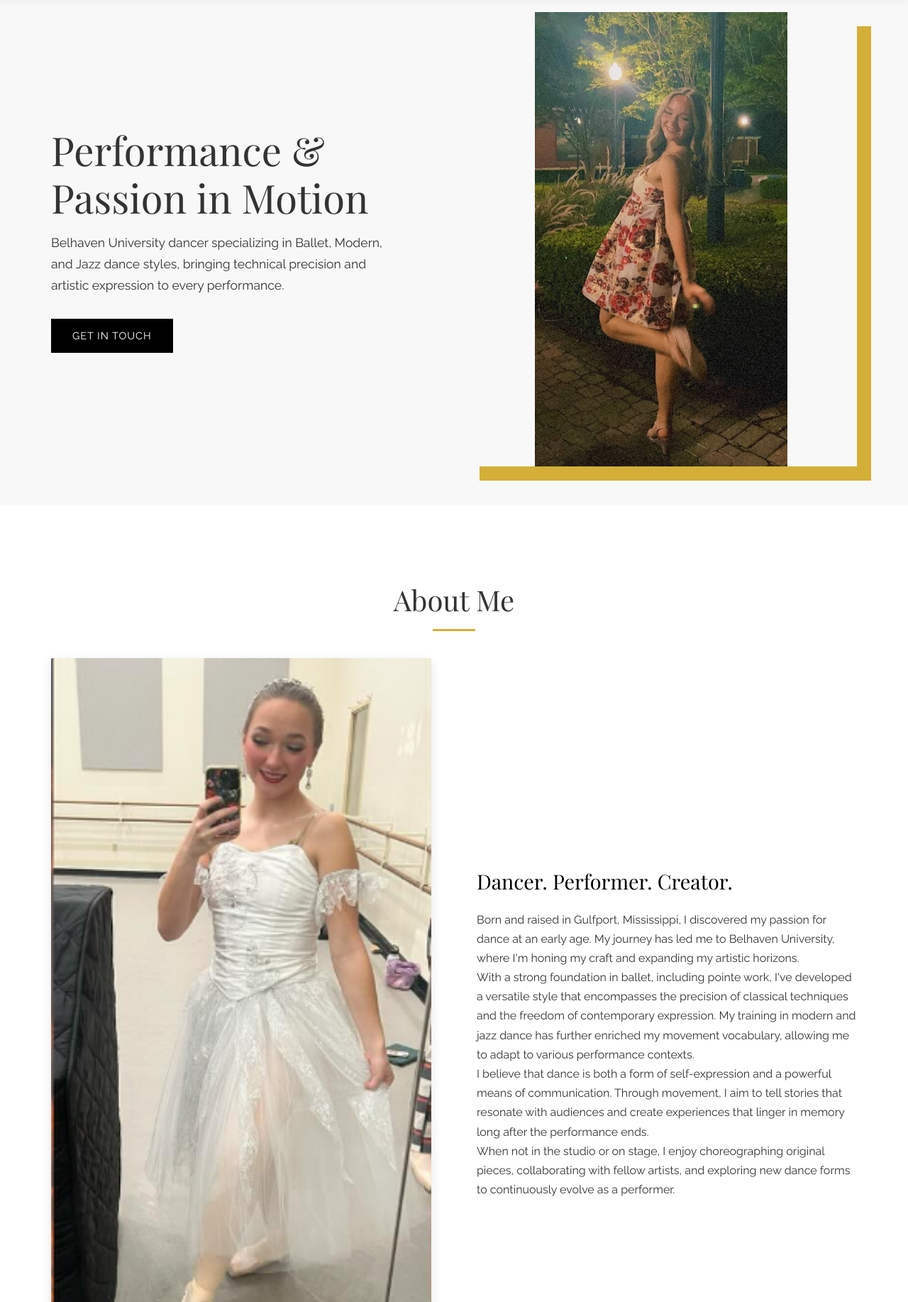
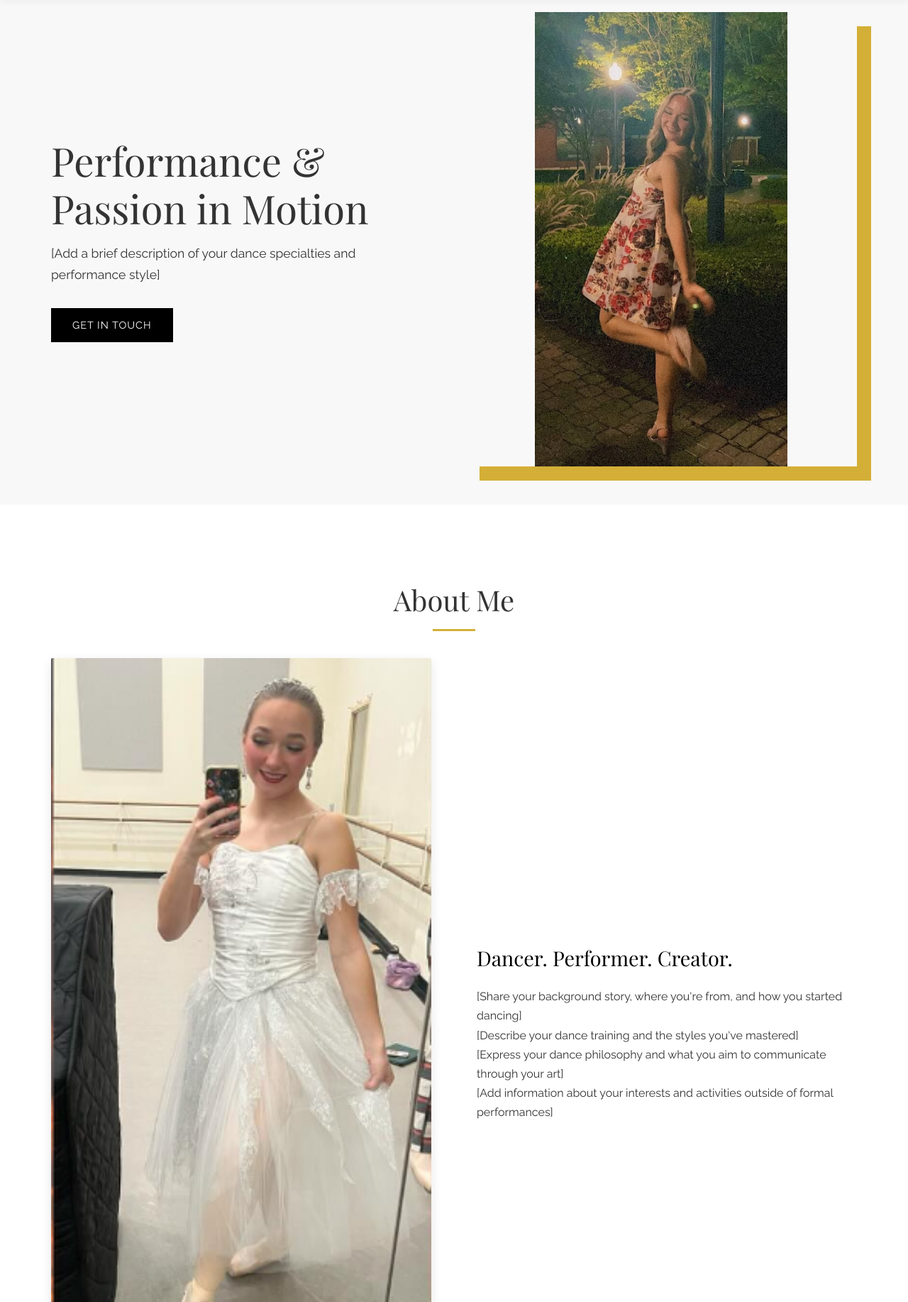
Before and after one commit to Willfwalker/Hayley_Dance, a Flask app: page / in a window 1280 px wide. Shown: the part 89-1923 px from the top of the page at 71% size. Run offline with Flask 2, Linux system fonts and the light colour scheme.

Commit message:
making text better

```diff
--- a/templates/home.html
+++ b/templates/home.html
@@ -729,7 +729,7 @@
             <div class="hero-content">
                 <div class="hero-text">
                     <h1>Performance & Passion in Motion</h1>
-                    <p>Belhaven University dancer specializing in Ballet, Modern, and Jazz dance styles, bringing technical precision and artistic expression to every performance.</p>
+                    <p>[Add a brief description of your dance specialties and performance style]</p>
                     <a href="#contact" class="btn">Get in Touch</a>
                 </div>
                 <div class="hero-image">
@@ -748,10 +748,10 @@
                 </div>
                 <div class="about-text">
                     <h3>Dancer. Performer. Creator.</h3>
-                    <p>Born and raised in Gulfport, Mississippi, I discovered my passion for dance at an early age. My journey has led me to Belhaven University, where I'm honing my craft and expanding my artistic horizons.</p>
-                    <p>With a strong foundation in ballet, including pointe work, I've developed a versatile style that encompasses the precision of classical techniques and the freedom of contemporary expression. My training in modern and jazz dance has further enriched my movement vocabulary, allowing me to adapt to various performance contexts.</p>
-                    <p>I believe that dance is both a form of self-expression and a powerful means of communication. Through movement, I aim to tell stories that resonate with audiences and create experiences that linger in memory long after the performance ends.</p>
-                    <p>When not in the studio or on stage, I enjoy choreographing original pieces, collaborating with fellow artists, and exploring new dance forms to continuously evolve as a performer.</p>
+                    <p>[Share your background story, where you're from, and how you started dancing]</p>
+                    <p>[Describe your dance training and the styles you've mastered]</p>
+                    <p>[Express your dance philosophy and what you aim to communicate through your art]</p>
+                    <p>[Add information about your interests and activities outside of formal performances]</p>
                 </div>
             </div>
         </div>
@@ -766,21 +766,21 @@
                         <i class="fas fa-feather-alt"></i>
                     </div>
                     <h3>Modern Dance</h3>
-                    <p>Trained in contemporary techniques emphasizing expression, dynamic movement qualities, and floor work. My approach balances technical precision with emotional authenticity.</p>
+                    <p>[Describe your modern dance training, techniques, and approach]</p>
                 </div>
                 <div class="expertise-item">
                     <div class="expertise-icon">
                         <i class="fas fa-shoe-prints"></i>
                     </div>
                     <h3>Ballet & Pointe</h3>
-                    <p>Classical ballet training with a focus on pointe technique, line, and grace. Experienced in both traditional repertoire and contemporary ballet approaches.</p>
+                    <p>[Detail your ballet training, pointe work experience, and repertoire]</p>
                 </div>
                 <div class="expertise-item">
                     <div class="expertise-icon">
                         <i class="fas fa-music"></i>
                     </div>
                     <h3>Jazz</h3>
-                    <p>Versatile jazz dancer comfortable with various styles including Broadway, contemporary, and commercial. Strong performance quality combined with technical execution.</p>
+                    <p>[Outline your jazz dance experience, styles, and performance qualities]</p>
                 </div>
             </div>
         </div>
@@ -796,28 +796,28 @@
                     <div class="timeline-content">
                         <h3>Belhaven University</h3>
                         <div class="date">2023 - Present</div>
-                        <p>Bachelor of Fine Arts in Dance with concentration in performance and choreography. Focusing on ballet, modern, and jazz techniques while developing creative voice.</p>
+                        <p>[Describe your current education, major, and focus areas]</p>
                     </div>
                 </div>
                 <div class="timeline-item">
                     <div class="timeline-content">
                         <h3>Summer Intensive Program</h3>
                         <div class="date">Summer 2023</div>
-                        <p>Participated in an intensive summer program focusing on ballet technique and pointe work, studying with professional instructors and performers.</p>
+                        <p>[Detail your summer intensive experience, what you learned, and who you studied with]</p>
                     </div>
                 </div>
                 <div class="timeline-item">
                     <div class="timeline-content">
                         <h3>Contemporary Workshop Series</h3>
                         <div class="date">2022</div>
-                        <p>Explored contemporary techniques and improvisation methods in a specialized workshop series with guest choreographers.</p>
+                        <p>[Describe workshop experiences, techniques learned, and notable instructors]</p>
                     </div>
                 </div>
                 <div class="timeline-item">
                     <div class="timeline-content">
                         <h3>Early Training</h3>
                         <div class="date">2010 - 2022</div>
-                        <p>Received foundational dance training in Gulfport, Mississippi, studying ballet fundamentals, jazz basics, and introductory modern techniques.</p>
+                        <p>[Share information about your early dance training and foundation]</p>
                     </div>
                 </div>
             </div>
@@ -830,7 +830,7 @@
             <div class="contact-content">
                 <div class="contact-info">
                     <h3>Let's Connect</h3>
-                    <p>Interested in collaborations, performances, or have any questions? Feel free to reach out using the contact information below or the form.</p>
+                    <p>[Add information about what types of inquiries you welcome and how to best contact you]</p>
                     <div class="contact-item">
                         <div class="contact-icon">
                             <i class="fas fa-map-marker-alt"></i>
@@ -846,7 +846,7 @@
                         </div>
                         <div class="contact-details">
                             <h4>Email</h4>
-                            <p>haley.reynolds@example.com</p>
+                            <p>[Your email address]</p>
                         </div>
                     </div>
                     <div class="contact-item">
@@ -855,7 +855,7 @@
                         </div>
                         <div class="contact-details">
                             <h4>Hometown</h4>
-                            <p>Gulfport, Mississippi</p>
+                            <p>[Your hometown]</p>
                         </div>
                     </div>
                 </div>
```
